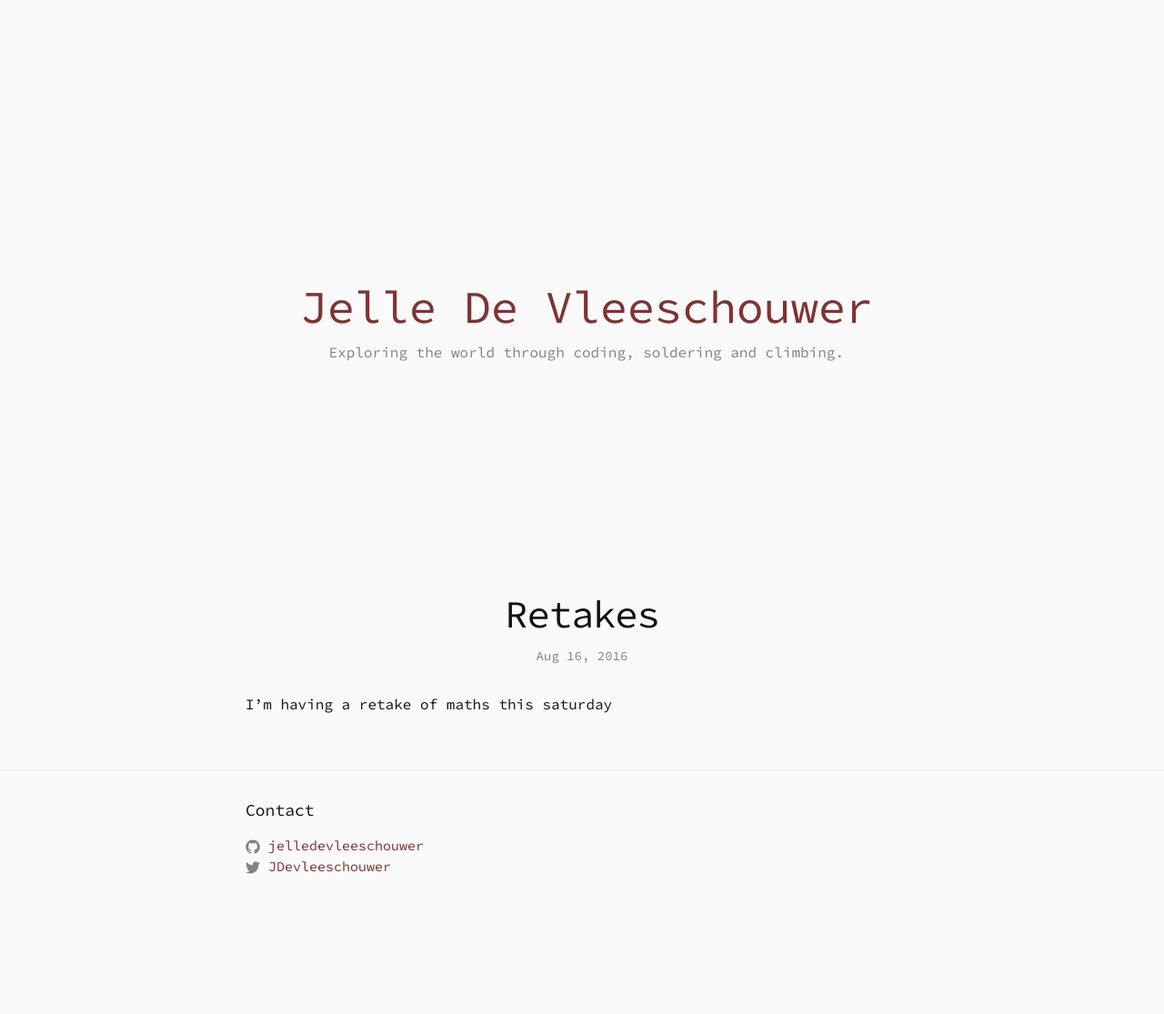
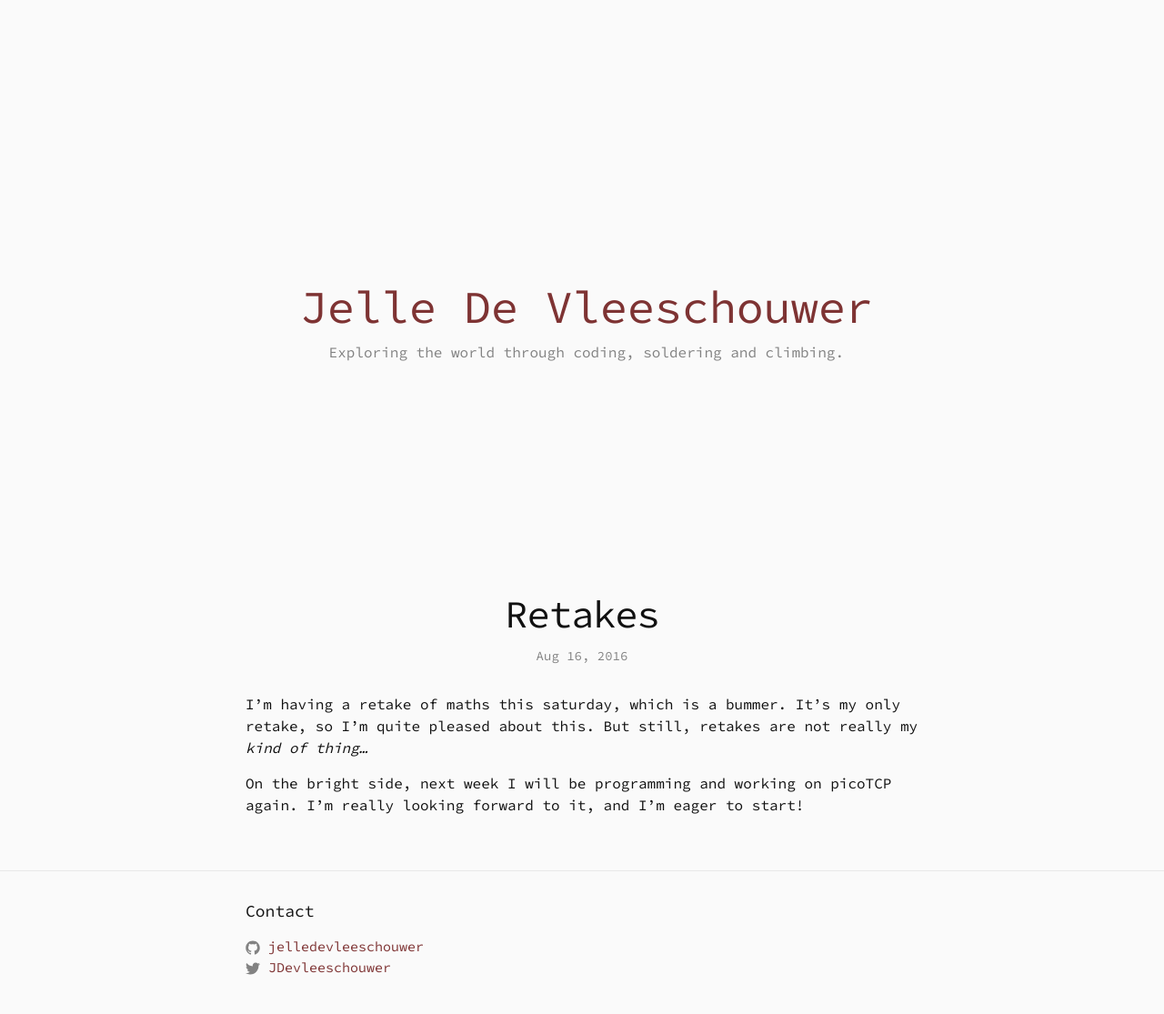
Before and after one commit to jelledevleeschouwer/jelledevleeschouwer.github.io, a Jekyll site: the page built from _posts/2016-08-16-retakes.markdown, in a window 1280 px wide. Shown: the whole page at 91% size. Built offline with Jekyll 4.4.1, drawn with Linux system fonts in a browser that asks for light colours; before the commit the page ends 1004 px from its top, so only the background shows below that.

Commit message:
Updated retakes post

```diff
--- a/_posts/2016-08-16-retakes.markdown
+++ b/_posts/2016-08-16-retakes.markdown
@@ -1,8 +1,11 @@
 ---
 layout: post
-title:  "Retakes"
-date:   2016-08-16 21:39:42 +0200
+title: Retakes
+date: '2016-08-16 21:39:42 +0200'
 categories: status
+published: true
 ---
 
-I'm having a retake of maths this saturday
+I'm having a retake of maths this saturday, which is a bummer. It's my only retake, so I'm quite pleased about this. But still, retakes are not really my _kind of thing..._
+
+On the bright side, next week I will be programming and working on picoTCP again. I'm really looking forward to it, and I'm eager to start!
```
